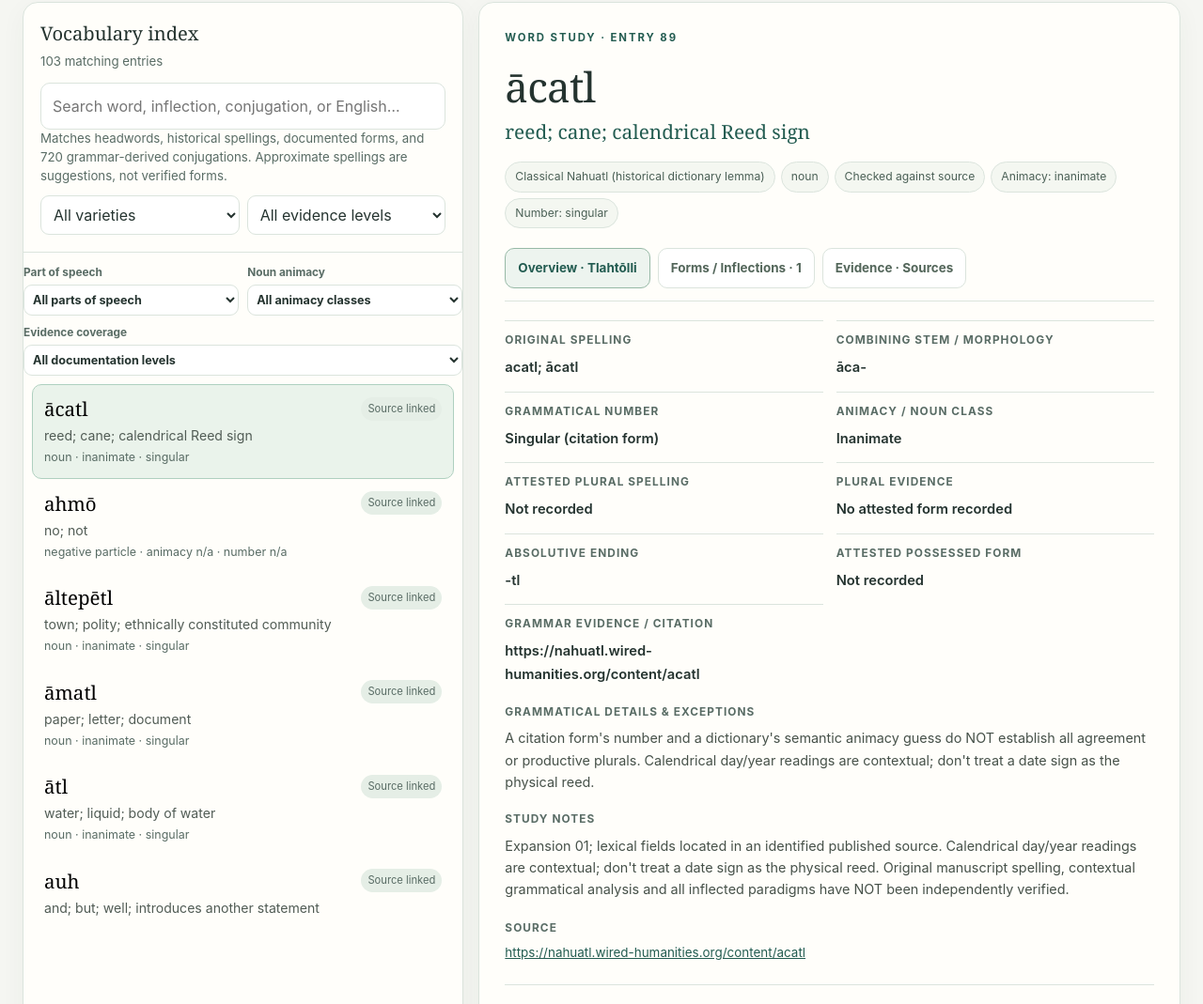
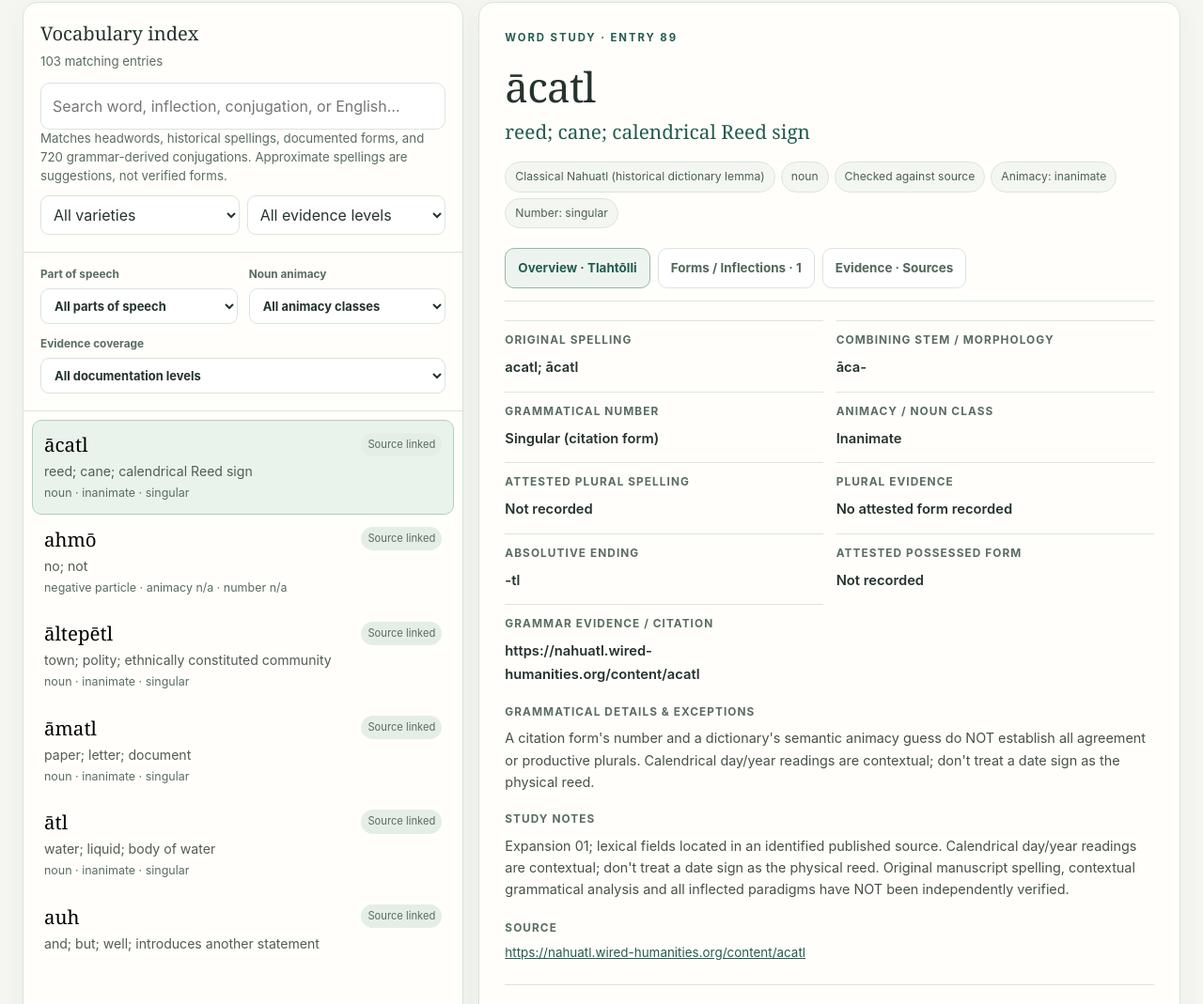
Before and after one commit to niftybacon/tlahtolli, a plain HTML site: page index.html in a window 1280 px wide. Shown: the part 722-1791 px from the top of the page at 94% size. Drawn offline with Linux system fonts and the light colour scheme.

Commit message:
Inset vocabulary grammar filters to match panel spacing

```diff
--- a/index.html
+++ b/index.html
@@ -49,7 +49,12 @@
 
 .study-panel .study-inner{padding:20px}.study-stats{display:grid;grid-template-columns:repeat(4,1fr);gap:10px}.study-metric{border-radius:12px;background:var(--pale);padding:15px}.study-metric strong{font:400 2rem Georgia,serif;display:block}.study-metric span{font-size:.79rem;color:var(--muted)}.study-controls{display:flex;gap:9px;flex-wrap:wrap;align-items:center;margin:18px 0}.study-controls label{font-size:.85rem;color:var(--muted);font-weight:600}.study-controls select{max-width:210px}.study-card{border:1px solid var(--line);border-radius:18px;background:linear-gradient(135deg,#fffefa,#edf4ee);min-height:260px;padding:32px;text-align:center;display:flex;flex-direction:column;justify-content:center;align-items:center;gap:15px}.study-prompt span{font-size:.83rem;color:var(--muted)}.study-prompt h3{font:400 clamp(1.9rem,4vw,3rem) Georgia,serif;margin:12px 0}.study-progress{font-size:.8rem;color:var(--muted)}.study-answer strong{font:400 1.7rem Georgia,serif}.study-answer p{margin:9px}.study-grades{display:flex;gap:9px;flex-wrap:wrap;justify-content:center}.study-grades button{min-width:80px}@media(max-width:750px){.study-stats{grid-template-columns:repeat(2,1fr)}.study-card{padding:18px}.study-controls select{max-width:100%}}
 
-.grammar-facets{display:grid;grid-template-columns:repeat(2,minmax(0,1fr));gap:9px;margin-top:12px}.grammar-facets label{font-size:.74rem;color:var(--muted);font-weight:650}.grammar-facets select{font-size:.79rem;margin-top:4px;width:100%;padding:7px 5px}.grammar-facets label:last-child{grid-column:1/-1}
+/* Grammar and evidence filters align with the vocabulary panel's 18px inset. */
+.grammar-facets{display:grid;grid-template-columns:repeat(2,minmax(0,1fr));gap:14px 12px;margin:0;padding:16px 18px 18px;border-bottom:1px solid var(--line)}
+.grammar-facets label{display:flex;flex-direction:column;gap:6px;min-width:0;font-size:.74rem;line-height:1.35;color:var(--muted);font-weight:650}
+.grammar-facets select{display:block;width:100%;min-width:0;margin:0;padding:9px 10px;font-size:.81rem}
+.grammar-facets label:last-child{grid-column:1/-1}
+@media(max-width:480px){.grammar-facets{grid-template-columns:1fr;gap:12px}}
 .concordance-box{border:1px solid var(--line);border-radius:18px;background:var(--paper);padding:20px;margin:12px 0 22px}.concordance-head{display:flex;justify-content:space-between;gap:24px;align-items:start}.concordance-head h3{font:400 1.5rem Georgia,serif;margin:4px 0}.concordance-head p{font-size:.85rem;line-height:1.5;color:var(--muted);max-width:550px;margin:4px 0}.concordance-controls{display:flex;flex-direction:column;min-width:265px;gap:8px;font-size:.8rem;color:var(--muted)}.concordance-controls input{padding:10px;border:1px solid var(--line);border-radius:9px}.concordance-hint{font-size:.83rem;color:var(--muted);margin:14px 0 3px}.concordance-list{display:grid;gap:7px;margin-top:10px;max-height:350px;overflow:auto}.concordance-row{border:1px solid var(--line);border-radius:9px;background:white;text-align:left;padding:9px 12px;color:var(--ink);line-height:1.5;font-family:Georgia,serif}.concordance-row:hover{background:var(--pale)}.concordance-row span{color:var(--muted)}.concordance-row strong{background:#e9f1db;padding:3px 5px}.concordance-row small{display:block;font:400 .75rem ui-sans-serif,sans-serif;color:var(--muted);margin-top:5px}
 .morph-pieces{display:flex;flex-wrap:wrap;gap:5px;margin-top:10px}.morph-piece{display:flex;flex-direction:column;background:#eff4ef;border:1px solid #ceddd2;border-radius:9px;padding:8px 10px;gap:3px;max-width:280px}.morph-piece strong{font:600 1.12rem Georgia,serif;color:var(--accent)}.morph-piece small{font-size:.74rem;font-weight:700}.morph-piece span{font-size:.7rem;line-height:1.3;color:var(--muted)}.morph-caution{font-size:.75rem;color:#895522;line-height:1.4;margin:7px 0 0}@media(max-width:750px){.concordance-head{flex-direction:column}.concordance-controls{min-width:0;width:100%}}
 
```
